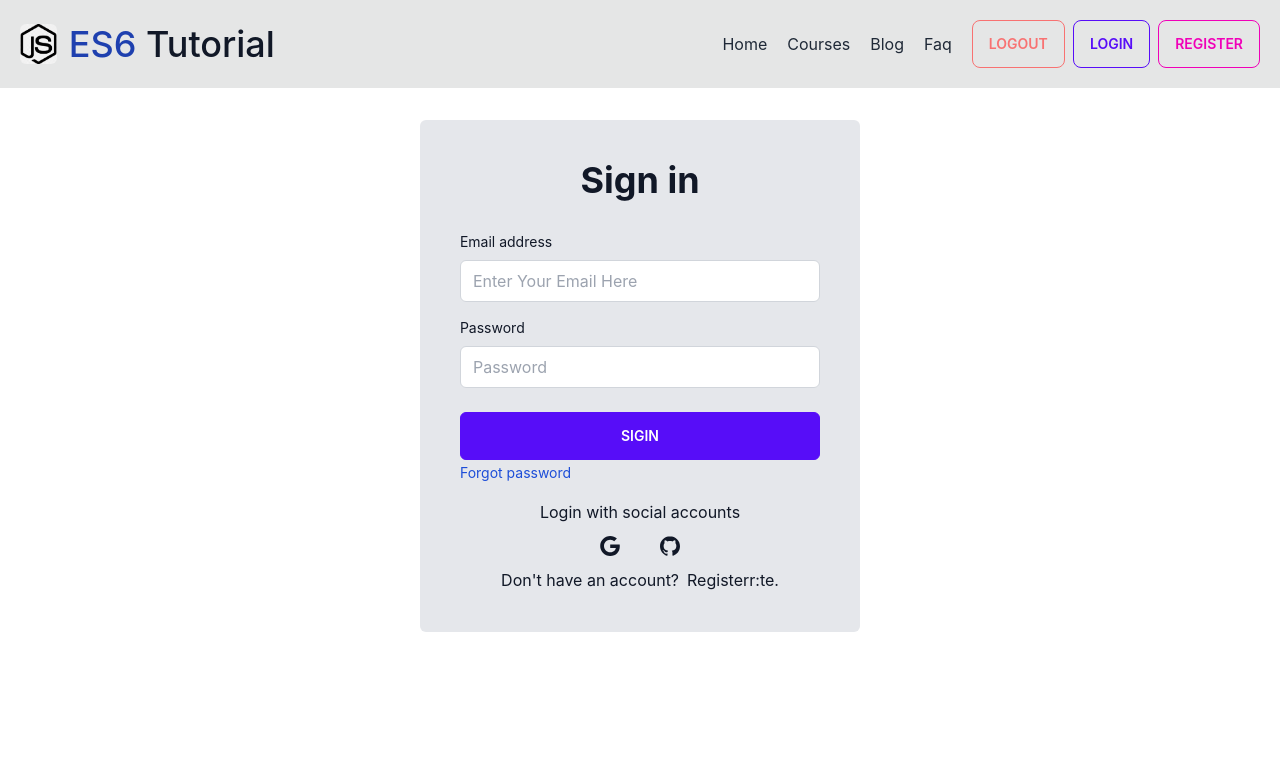
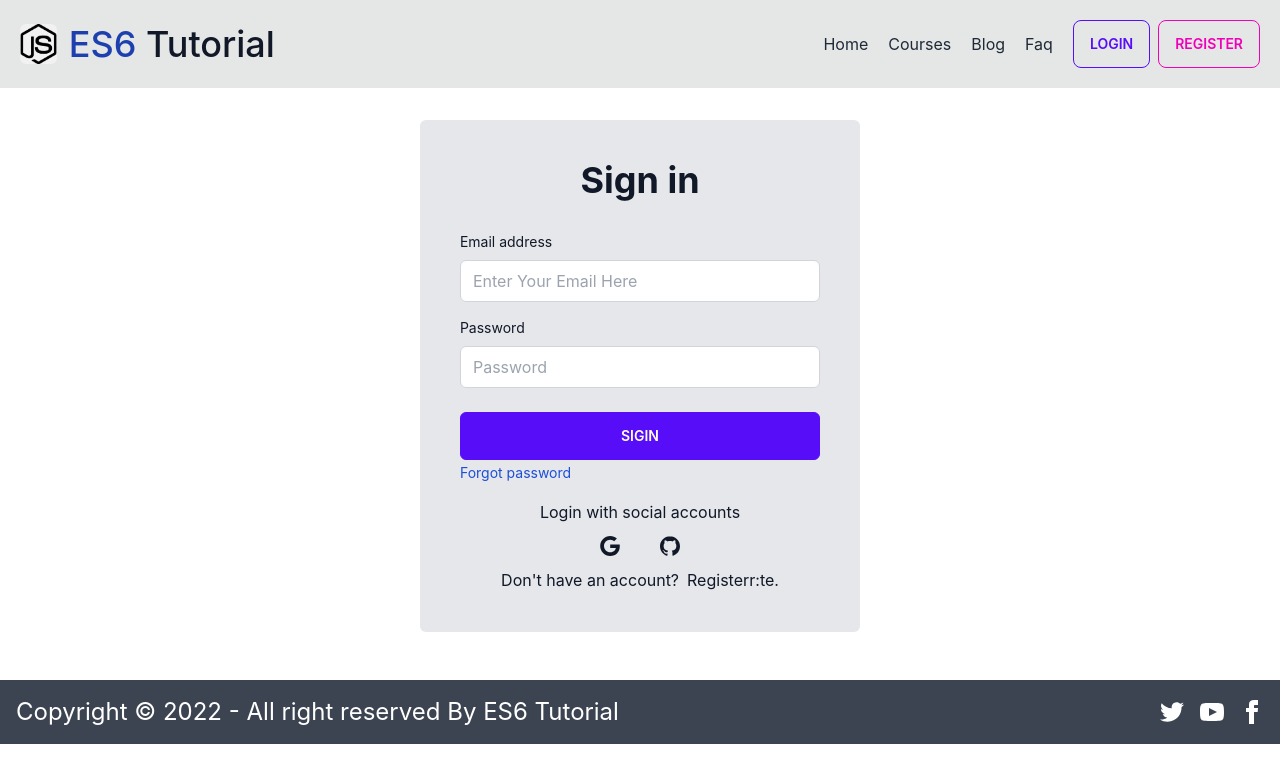
Before and after one commit to anamul101/learning-platform-clinet, a React (Create React App) app: page /lognin in a window 1280 px wide. Shown: the top 782 px of the page. Built offline with nearby package versions, Linux system fonts and the light colour scheme; no server answers.

Commit message:
Authentication

```diff
--- a/package.json
+++ b/package.json
@@ -10,8 +10,10 @@
     "firebase": "^9.12.1",
     "react": "^18.2.0",
     "react-dom": "^18.2.0",
+    "react-hot-toast": "^2.4.0",
     "react-router-dom": "^6.4.2",
     "react-scripts": "5.0.1",
+    "sweetalert2": "^11.6.2",
     "web-vitals": "^2.1.4"
   },
   "scripts": {
--- a/src/App.js
+++ b/src/App.js
@@ -3,6 +3,7 @@ import './App.css';
 import Header from './Sheards/Header/Header';
 import { RouterProvider } from 'react-router-dom';
 import { router } from './Routes/Routers/Routers';
+
 
 function App() {
   return (
--- a/src/Contexts/AuthProvider/AuthProvider.js
+++ b/src/Contexts/AuthProvider/AuthProvider.js
@@ -0,0 +1,77 @@
+import React, { createContext, useEffect, useState } from 'react';
+import {createUserWithEmailAndPassword, getAuth, onAuthStateChanged, sendEmailVerification, signInWithEmailAndPassword, signInWithPopup, signOut, updateProfile} from 'firebase/auth';
+import app from '../../Firebase/Firebase.init';
+
+
+ export const AuthContext = createContext();
+ const auth = getAuth(app);
+
+const AuthProvider = ({children}) => {
+    const [user, setUser] = useState(null);
+    const [loader, setLoader] = useState(true);
+
+    // google sign in
+    const authSignInGoogle = (provider)=>{
+        setLoader(true)
+        return signInWithPopup(auth,provider);
+    }
+    // GitHub sign in
+    const authSignInGithub = (provider)=>{
+        setLoader(true)
+        return signInWithPopup(auth, provider);
+    }
+    // form with register
+    const createUser = (email,password)=>{
+        setLoader(true)
+        return createUserWithEmailAndPassword(auth,email,password);
+    }
+    // lognIn with password
+    const authLognIn =(email,password)=>{
+        setLoader(true)
+        return signInWithEmailAndPassword(auth, email, password);
+    }
+    // ubdate Profile
+    const authUpdate = (profile)=>{
+        return updateProfile(auth.currentUser,profile);
+    }
+    // email verification
+    const verifiEmail = ()=>{
+        return sendEmailVerification(auth.currentUser);
+    }
+    // logOut
+    const LogOut = ()=>{
+        setLoader(true);
+        return signOut(auth);
+    }
+
+    useEffect(()=>{
+        const unSubscibe = onAuthStateChanged(auth,(currentUser)=>{
+            setUser(currentUser);
+
+            setLoader(false)
+        })
+        return ()=>{
+            unSubscibe();
+        }
+    },[])
+    const authInfo = {
+        user,
+        loader,
+        authSignInGoogle,
+        LogOut,
+        createUser,
+        authLognIn,
+        authUpdate,
+        verifiEmail,
+        setLoader,
+        authSignInGithub,
+        setUser
+    };
+    return (
+        <AuthContext.Provider value={authInfo}>
+            {children}
+        </AuthContext.Provider>
+    );
+};
+
+export default AuthProvider;
--- a/src/Layout/Main.js
+++ b/src/Layout/Main.js
@@ -1,5 +1,6 @@
 import React from 'react';
 import { Outlet } from 'react-router-dom';
+import Footer from '../Sheards/Footer/Footer';
 import Header from '../Sheards/Header/Header';
 
 const Main = () => {
@@ -7,6 +8,7 @@ const Main = () => {
         <div>
             <Header></Header>
             <Outlet></Outlet>
+            <Footer></Footer>
         </div>
     );
 };
--- a/src/Pages/LognIn/LognIn.js
+++ b/src/Pages/LognIn/LognIn.js
@@ -1,7 +1,55 @@
-import React from 'react';
-import { Link } from 'react-router-dom';
+import { GithubAuthProvider, GoogleAuthProvider } from 'firebase/auth';
+import React, { useContext } from 'react';
+import toast from 'react-hot-toast';
+import { Link, useLocation, useNavigate } from 'react-router-dom';
+import { AuthContext } from '../../Contexts/AuthProvider/AuthProvider';
 
 const LognIn = () => {
+  const {authLognIn,authSignInGoogle, authSignInGithub,setUser} = useContext(AuthContext);
+  const googleProvider = new GoogleAuthProvider();
+  const githubProvider = new GithubAuthProvider();
+  const navigate = useNavigate();
+  const location = useLocation();
+  const from= location.state?.from?.pathname ||'/'
+
+  const HandelaSubmit =(event) =>{
+    event.preventDefault()
+    const form = event.target;
+    const email =form.email.value;
+    const password = form.password.value;
+    console.log(email,password);
+
+    authLognIn(email,password)
+      .then(result=>{
+        const user = result.user;
+        form.reset();
+        toast.success('SignIn Successfull');
+        navigate(from,{replace: true});
+        console.log(user)
+      })
+      .catch(error=>{
+        console.error(error);
+      })
+  }
+  // Handel Google
+  const handelGoogleSignIn = ()=>{
+    authSignInGoogle(googleProvider)
+      .then((result)=>{
+        const user = result.user;
+        console.log(user)
+      })
+      .catch(error=>console.error(error))
+  }
+  // Handela GitHub
+  const handelaGithubSignIn = () =>{
+      authSignInGithub(githubProvider)
+        .then(result=>{
+          const user = result.user;
+          setUser(user);
+          console.log(user);
+        })
+        .catch(error=>console.error(error))
+  }
     return (
         <div className='flex justify-center items-center pt-8'>
       <div className='flex flex-col max-w-md p-6 rounded-md sm:p-10 bg-gray-200 text-gray-900'>
@@ -9,6 +57,7 @@ const LognIn = () => {
           <h1 className=' text-4xl font-bold'>Sign in</h1>
         </div>
         <form
+          onSubmit={HandelaSubmit}
           noValidate=''
           action=''
           className='space-y-6 ng-untouched ng-pristine ng-valid'
@@ -65,7 +114,7 @@ const LognIn = () => {
           <div className='flex-1 h-px sm:w-16 dark:bg-gray-700'></div>
         </div>
         <div className='flex justify-center space-x-4'>
-          <button aria-label='Log in with Google' className='p-3 rounded-sm'>
+          <button onClick={handelGoogleSignIn} aria-label='Log in with Google' className='p-3 rounded-sm'>
             <svg
               xmlns='http://www.w3.org/2000/svg'
               viewBox='0 0 32 32'
@@ -74,7 +123,7 @@ const LognIn = () => {
               <path d='M16.318 13.714v5.484h9.078c-0.37 2.354-2.745 6.901-9.078 6.901-5.458 0-9.917-4.521-9.917-10.099s4.458-10.099 9.917-10.099c3.109 0 5.193 1.318 6.38 2.464l4.339-4.182c-2.786-2.599-6.396-4.182-10.719-4.182-8.844 0-16 7.151-16 16s7.156 16 16 16c9.234 0 15.365-6.49 15.365-15.635 0-1.052-0.115-1.854-0.255-2.651z'></path>
             </svg>
           </button>
-          <button aria-label='Log in with GitHub' className='p-3 rounded-sm'>
+          <button onClick={handelaGithubSignIn} aria-label='Log in with GitHub' className='p-3 rounded-sm'>
             <svg
               xmlns='http://www.w3.org/2000/svg'
               viewBox='0 0 32 32'
--- a/src/Pages/Register/Register.js
+++ b/src/Pages/Register/Register.js
@@ -1,7 +1,80 @@
+import { GithubAuthProvider, GoogleAuthProvider } from 'firebase/auth';
 import React from 'react';
-import { Link } from 'react-router-dom';
+import { useContext } from 'react';
+import { Link, useNavigate } from 'react-router-dom';
+import { AuthContext } from '../../Contexts/AuthProvider/AuthProvider';
+import Swal from 'sweetalert2'
+import toast from 'react-hot-toast';
 
 const Register = () => {
+  const {createUser,authUpdate,verifiEmail,authSignInGoogle, authSignInGithub,setUser} = useContext(AuthContext);
+  const googleProvider = new GoogleAuthProvider();
+  const githubProvider = new GithubAuthProvider();
+  const navigate = useNavigate();
+
+  // Submit Handela
+
+  const HandelaSubmit =(event) =>{
+    event.preventDefault()
+    const form = event.target;
+    const name = form.name.value;
+    const photoURL = form.photoURL.value;
+    const email =form.email.value;
+    const password = form.password.value;
+
+  //  Create User Id;
+    createUser(email,password)
+      .then(result=>{
+        const user = result.user;
+        userProfileUbdate(name,photoURL)
+        form.reset();
+        verifyUserEmail();
+        Swal.fire(
+          'Register successfull',
+          'Chack Your spam folder for email verify!',
+          'success'
+        )
+        navigate('/lognin');
+        console.log(user)
+      })
+      .catch(error=>{
+        console.error(error);
+      })
+  }
+  // upDATE Profile
+  const userProfileUbdate =(name,photoURL)=>{
+    const userProfileDetails = {
+        displayName: name,
+        photoURL: photoURL,
+    }
+    authUpdate(userProfileDetails)
+        .then(()=>{})
+        .catch(error=>console.error(error))
+}
+const verifyUserEmail=()=>{
+    verifiEmail()
+        .then(()=>{})
+        .catch(error=>console.error(error))
+}
+  // Handel Google
+  const handelGoogleSignIn = ()=>{
+    authSignInGoogle(googleProvider)
+      .then((result)=>{
+        const user = result.user;
+        console.log(user)
+      })
+      .catch(error=>console.error(error))
+  }
+  // Handela GitHub
+  const handelaGithubSignIn = () =>{
+      authSignInGithub(githubProvider)
+        .then(result=>{
+          const user = result.user;
+          setUser(user);
+          console.log(user);
+        })
+        .catch(error=>console.error(error))
+  }
     return (
         <div className='flex justify-center items-center pt-8'>
       <div className='flex flex-col max-w-md p-6 rounded-md sm:p-10 bg-gray-200 text-gray-900'>
@@ -9,6 +82,7 @@ const Register = () => {
           <h1 className=' text-4xl font-bold'>Register</h1>
         </div>
         <form
+          onSubmit={HandelaSubmit}
           noValidate=''
           action=''
           className='space-y-12 ng-untouched ng-pristine ng-valid'
@@ -32,7 +106,7 @@ const Register = () => {
               </label>
               <input
                 type='text'
-                name='name'
+                name='photoURL'
                 placeholder='Enter Your PhotoUrl'
                 className='w-full px-3 py-2 border rounded-md border-gray-300'
                 data-temp-mail-org='0'
@@ -84,7 +158,7 @@ const Register = () => {
           <div className='flex-1 h-px sm:w-16 dark:bg-gray-700'></div>
         </div>
         <div className='flex justify-center space-x-4'>
-          <button aria-label='Log in with Google' className='p-3 rounded-sm'>
+          <button onClick={handelGoogleSignIn} aria-label='Log in with Google' className='p-3 rounded-sm'>
             <svg
               xmlns='http://www.w3.org/2000/svg'
               viewBox='0 0 32 32'
@@ -93,7 +167,7 @@ const Register = () => {
               <path d='M16.318 13.714v5.484h9.078c-0.37 2.354-2.745 6.901-9.078 6.901-5.458 0-9.917-4.521-9.917-10.099s4.458-10.099 9.917-10.099c3.109 0 5.193 1.318 6.38 2.464l4.339-4.182c-2.786-2.599-6.396-4.182-10.719-4.182-8.844 0-16 7.151-16 16s7.156 16 16 16c9.234 0 15.365-6.49 15.365-15.635 0-1.052-0.115-1.854-0.255-2.651z'></path>
             </svg>
           </button>
-          <button aria-label='Log in with GitHub' className='p-3 rounded-sm'>
+          <button onClick={handelaGithubSignIn} aria-label='Log in with GitHub' className='p-3 rounded-sm'>
             <svg
               xmlns='http://www.w3.org/2000/svg'
               viewBox='0 0 32 32'
@@ -104,7 +178,7 @@ const Register = () => {
           </button>
         </div>
         <p className='px-6 text-1xl text-center'>
-          Already have an account? please.{' '}
+          Already have an account? please
           <Link to='/lognin' className='hover:text-blue-700 ml-2 hover:underline'>
             LogIn
           </Link>
--- a/src/Routes/PrivetRouters/PrivetRouters.js
+++ b/src/Routes/PrivetRouters/PrivetRouters.js
@@ -1,11 +1,19 @@
-import React from 'react';
+import React, { useContext } from 'react';
+import { Navigate, useLocation } from 'react-router-dom';
+import { AuthContext } from '../../Contexts/AuthProvider/AuthProvider';
 
-const PrivetRouters = () => {
-    return (
-        <div>
 
-        </div>
-    );
+const PrivetRouters = ({children}) => {
+    const {user,loader} = useContext(AuthContext);
+    const location = useLocation();
+
+    if(loader){
+        return  <div>Loading...</div>
+    }
+    if(!user){
+        return <Navigate to='/lognin' state={{from: location}} replace></Navigate>
+    }
+    return children;
 };
 
 export default PrivetRouters;
--- a/src/Sheards/Footer/Footer.js
+++ b/src/Sheards/Footer/Footer.js
@@ -2,9 +2,17 @@ import React from 'react';
 
 const Footer = () => {
     return (
-        <div>
-            <h1>I am a footer</h1>
-        </div>
+        <footer className="footer items-center p-4 bg-neutral text-neutral-content mt-12">
+            <div className="text-center text-2xl text-bold">
+                <p>Copyright © 2022 - All right reserved By <span className=''>ES6 Tutorial</span></p>
+            </div>
+            <div className="grid-flow-col gap-4 md:place-self-center md:justify-self-end">
+                <a><svg xmlns="http://www.w3.org/2000/svg" width="24" height="24" viewBox="0 0 24 24" className="fill-current"><path d="M24 4.557c-.883.392-1.832.656-2.828.775 1.017-.609 1.798-1.574 2.165-2.724-.951.564-2.005.974-3.127 1.195-.897-.957-2.178-1.555-3.594-1.555-3.179 0-5.515 2.966-4.797 6.045-4.091-.205-7.719-2.165-10.148-5.144-1.29 2.213-.669 5.108 1.523 6.574-.806-.026-1.566-.247-2.229-.616-.054 2.281 1.581 4.415 3.949 4.89-.693.188-1.452.232-2.224.084.626 1.956 2.444 3.379 4.6 3.419-2.07 1.623-4.678 2.348-7.29 2.04 2.179 1.397 4.768 2.212 7.548 2.212 9.142 0 14.307-7.721 13.995-14.646.962-.695 1.797-1.562 2.457-2.549z"></path></svg>
+                </a>
+                <a><svg xmlns="http://www.w3.org/2000/svg" width="24" height="24" viewBox="0 0 24 24" className="fill-current"><path d="M19.615 3.184c-3.604-.246-11.631-.245-15.23 0-3.897.266-4.356 2.62-4.385 8.816.029 6.185.484 8.549 4.385 8.816 3.6.245 11.626.246 15.23 0 3.897-.266 4.356-2.62 4.385-8.816-.029-6.185-.484-8.549-4.385-8.816zm-10.615 12.816v-8l8 3.993-8 4.007z"></path></svg></a>
+                <a><svg xmlns="http://www.w3.org/2000/svg" width="24" height="24" viewBox="0 0 24 24" className="fill-current"><path d="M9 8h-3v4h3v12h5v-12h3.642l.358-4h-4v-1.667c0-.955.192-1.333 1.115-1.333h2.885v-5h-3.808c-3.596 0-5.192 1.583-5.192 4.615v3.385z"></path></svg></a>
+            </div>
+        </footer>
     );
 };
 
--- a/src/Sheards/Header/Header.js
+++ b/src/Sheards/Header/Header.js
@@ -1,8 +1,17 @@
-import React from 'react';
+import React, { useContext } from 'react';
 import { Link } from 'react-router-dom';
 import image from '../../../src/Assets/logo.png'
+import { AuthContext } from '../../Contexts/AuthProvider/AuthProvider';
 
 const Header = () => {
+  const {user,LogOut} = useContext(AuthContext);
+
+  const handelLogOut = ()=>{
+      LogOut()
+      .then(()=>{})
+      .catch(error=>console.error(error))
+  }
+
     return (
         <div className='container mx-auto flex flex-wrap p-5 flex-col md:flex-row items-center bg-base-300'>
         <Link
@@ -26,21 +35,29 @@ const Header = () => {
           <Link to='/faq' className='mr-5 hover:text-gray-900'>
             Faq
           </Link>
-          <button  className='btn btn-outline btn-error mr-2'>
-            Logout
+          <>
+            {
+              user?.uid?
+              <>
 
-          </button>
-          <button className='btn btn-outline btn-primary mr-2'>
-            <Link to='/lognin'>
-              Login
-            </Link>
-          </button>
-          <button className='btn btn-outline btn-secondary'>
-            <Link to='/register'>
-              Register
-            </Link>
-          </button>
-
+                <div className="tooltip tooltip-bottom cursor-pointer" data-tip={user?.displayName}>
+                    <img src={user?.photoURL} style={{height:'40px'}} className="rounded-full mr-4" alt="" />
+                </div>
+                <button onClick={handelLogOut} className='btn btn-outline btn-error mr-2'>
+                  Logout
+                </button>
+              </>
+              :
+              <>
+               <button className='btn btn-outline btn-primary mr-2'>
+                  <Link to='/lognin'>Login</Link>
+                </button>
+                <button className='btn btn-outline btn-secondary'>
+                  <Link to='/register'>Register</Link>
+                </button>
+              </>
+            }
+          </>
         </nav>
       </div>
     );
--- a/src/index.js
+++ b/src/index.js
@@ -3,11 +3,17 @@ import ReactDOM from 'react-dom/client';
 import './index.css';
 import App from './App';
 import reportWebVitals from './reportWebVitals';
+import AuthProvider from './Contexts/AuthProvider/AuthProvider';
+import { Toaster } from 'react-hot-toast';
 
 const root = ReactDOM.createRoot(document.getElementById('root'));
 root.render(
   <React.StrictMode>
-    <App />
+    <AuthProvider>
+        <App />
+        <Toaster></Toaster>
+    </AuthProvider>
+
   </React.StrictMode>
 );
 
```
Also changed, not shown: src/Firebase/Firebase.init.js (added, +19 -0 lines), 1 other file (tests, documents, lock files or other folders).
